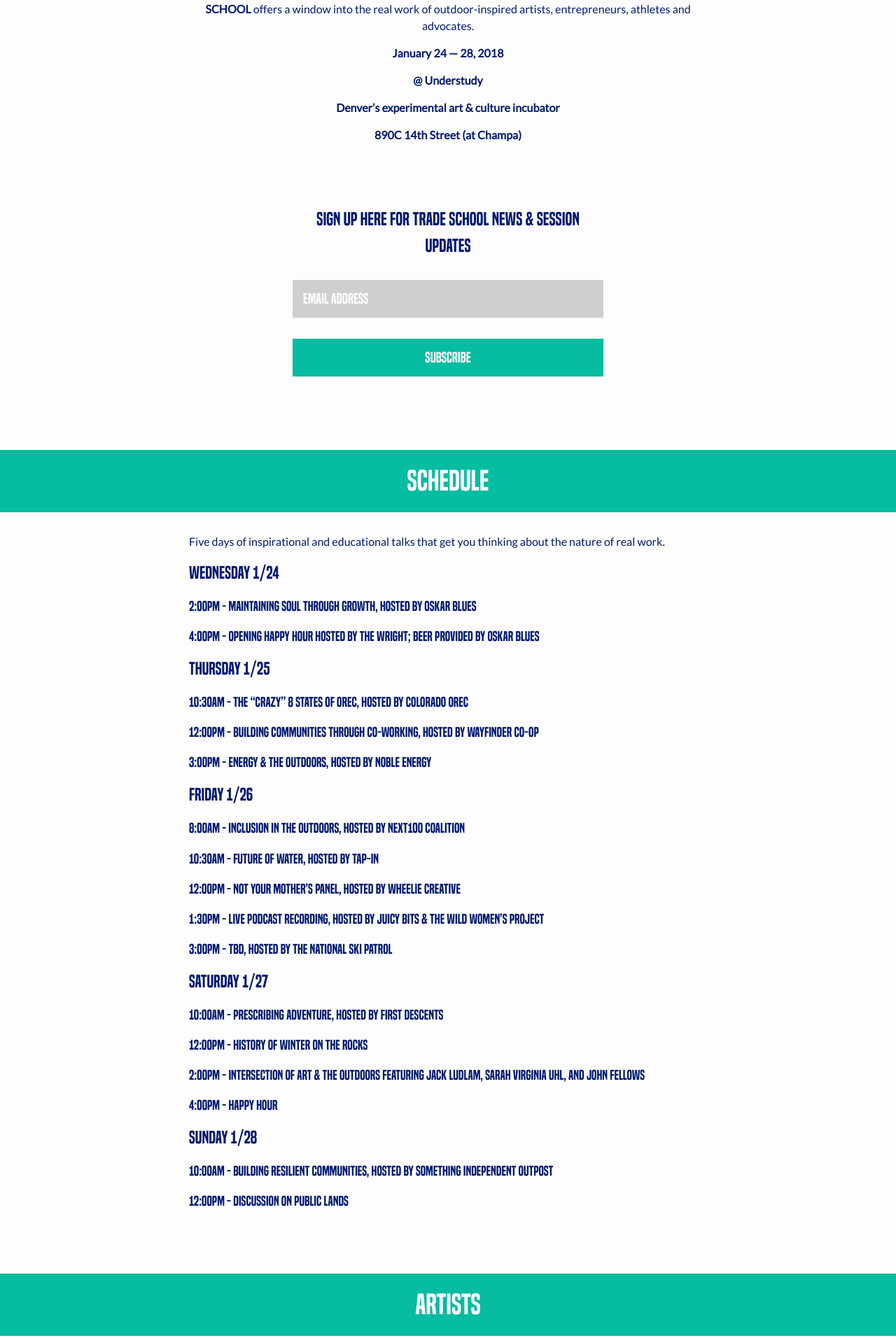
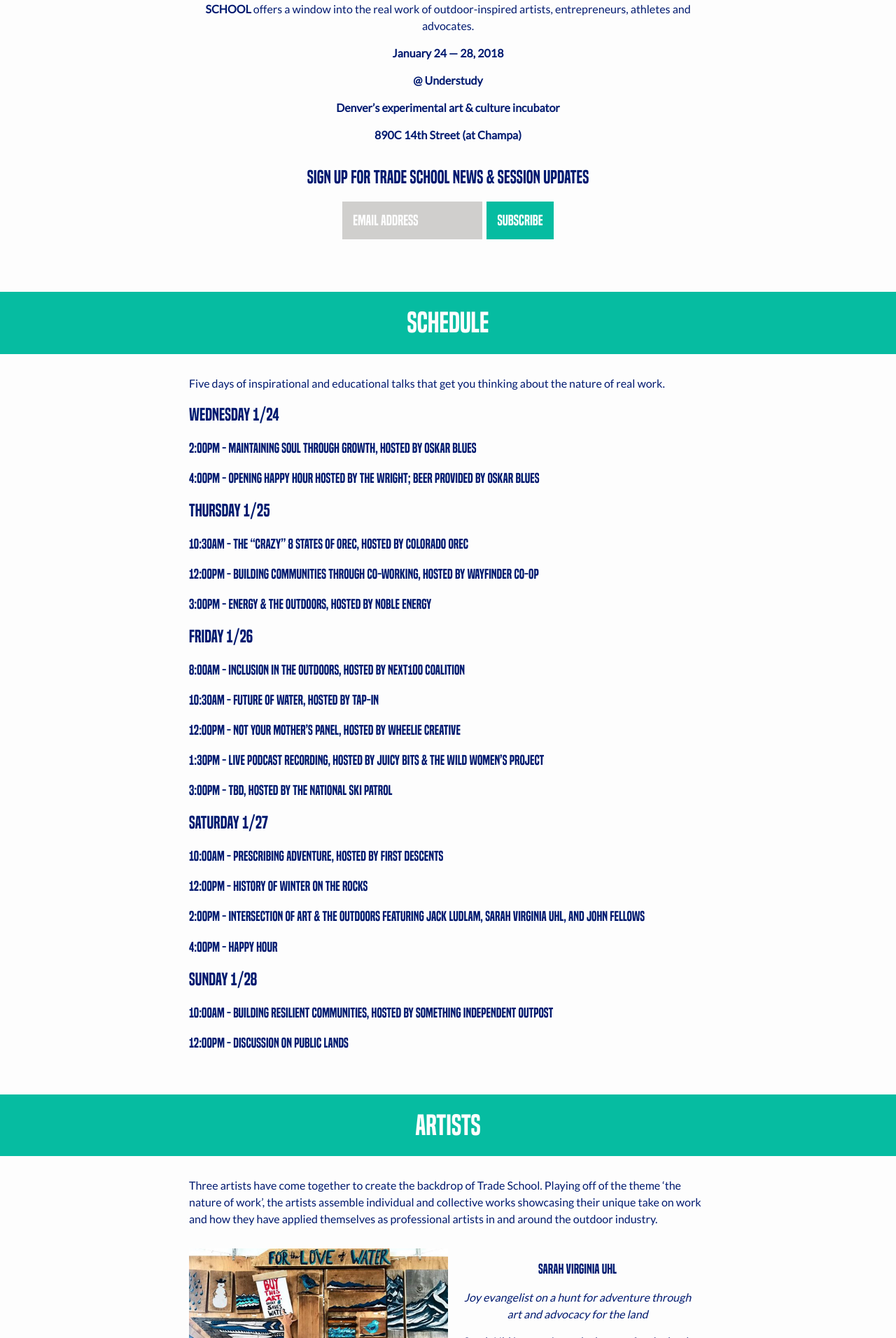
Before and after one commit to somethingindependent/tradeschool, a Jekyll site: the page built from index.html, in a window 1280 px wide. Shown: the part 370-2282 px from the top of the page at 70% size. Built offline with Jekyll 4.4.1, drawn with Linux system fonts in a browser that asks for light colours; some of the changed text lies outside the part shown.

Commit message:
Adjust e-mail form to a single line
Tighten up spacing around it too

```diff
--- a/_includes/mailchimp.html
+++ b/_includes/mailchimp.html
@@ -1,5 +1,5 @@
 <section class="email-form">
-  <h2 class="form-header">Sign Up Here For Trade School News &amp; Session Updates</h2>
+  <h2 class="form-header">Sign Up For Trade School News &amp; Session Updates</h2>
 
   <!-- Begin MailChimp Signup Form -->
   <div id="mc_embed_signup">
--- a/_sass/minima/_layout.scss
+++ b/_sass/minima/_layout.scss
@@ -138,7 +138,7 @@
   color: $background-color;
   background-color: $aqua-color;
   text-align: center;
-  margin: $spacing-unit 0;
+  margin: 0 0 $spacing-unit 0;
   padding: $spacing-unit / 2 0;
   font-size: ms(4);
   font-family: $heading-font-family;
@@ -155,9 +155,9 @@
  */
 
 .email-form {
-  margin: auto;
+  margin: $spacing-unit auto auto auto;
   text-align: center;
-  width: 60%;
+  width: 70%;
 
   @include media-query($on-palm) {
     margin: auto 0;
@@ -167,10 +167,20 @@
 
 .email-form .form-header {
   font-size: ms(2);
+  margin: 0;
 }
 
 .email-form form {
   margin: auto 0;
+}
+
+// These two come from Mailchimp's horizontal-slim default styling
+.mc-field-group {
+  display: inline-block;
+}
+
+#mc_embed_signup .clear {
+  display: inline-block;
 }
 
 .email-form input[type="email"] {
--- a/index.html
+++ b/index.html
@@ -8,11 +8,6 @@
       {%- include intro.md %}
     {% endcapture %}
     {{ intro | markdownify }}
-  </section>
-</div>
-
-<div class="wrapper">
-  <section class="content-section">
     {% include mailchimp.html %}
   </section>
 </div>
```
